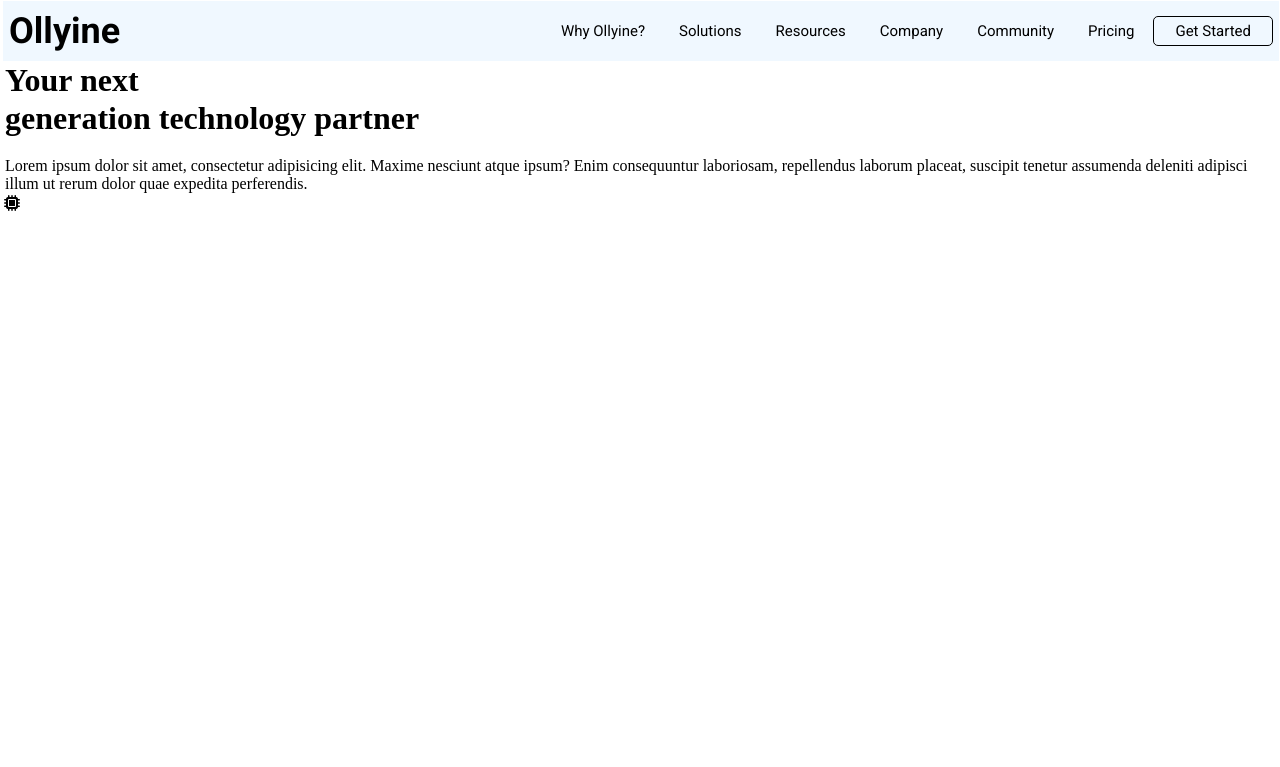
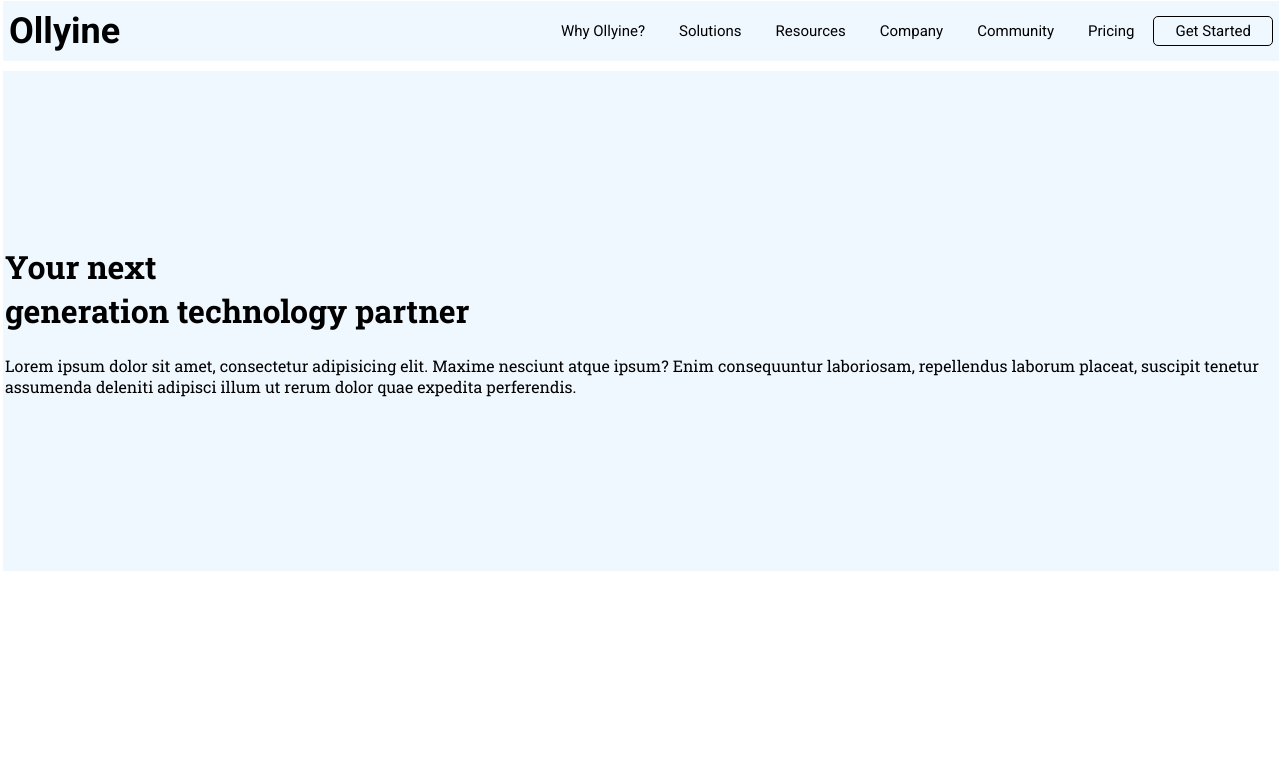
Before and after one commit to Shahbazali2001/NavBar, a plain HTML site: page index.html in a window 1280 px wide. Shown: the part 33-800 px from the top of the page. Drawn offline with Linux system fonts and the light colour scheme.

Commit message:
Hero Section Styling CSS Added

```diff
--- a/style.css
+++ b/style.css
@@ -73,3 +73,23 @@
     padding: 5px;
     border-radius: 5px 5px 5px 5px;
 }
+
+.hero-container{
+    width: 100%;
+    height: 500px;
+    background-color: aliceblue !important;
+    margin-top: 10px;
+    display: flex !important;
+    align-items: center !important;
+    justify-content: center !important;
+
+}
+.hero-img-1{
+    padding-top: 300px;
+    font-size: 140px;
+    margin-left: -15px;
+}
+.hero-title{
+
+    font-family: "Roboto Slab", serif;
+}
```
